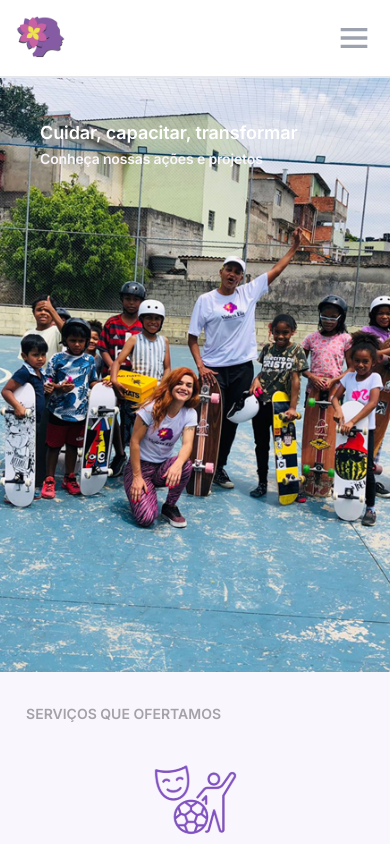
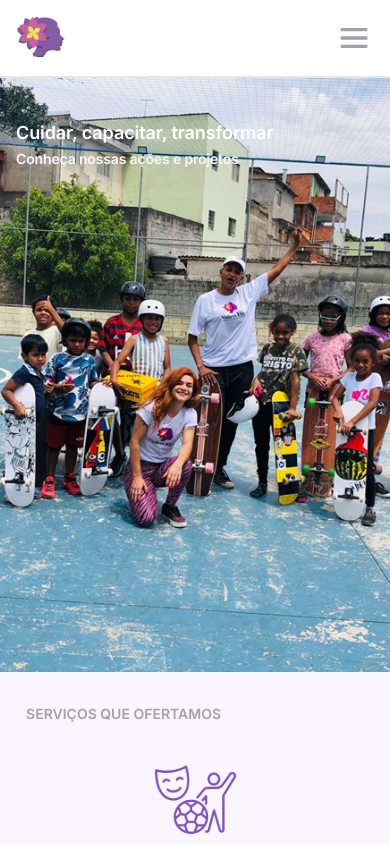
Before and after one commit to Projeto-FrontEnd-Fusion/Aceve-website-development, a Next.js app: page /o-que-fazemos in a window 390 px wide. Shown: the top 844 px of the page. Built offline with nearby package versions, Linux system fonts and the light colour scheme; a web font is replaced by a local one.

Commit message:
fix: update responsive padding values to align with Figma design

```diff
--- a/src/features/what-we-do/components/BannerSection.tsx
+++ b/src/features/what-we-do/components/BannerSection.tsx
@@ -4,7 +4,7 @@ import bannerImage from "@/assets/banner-what-we-do.png";
 export default function BannerSection() {
   return (
     <section className="relative w-full overflow-hidden">
-      <div className="relative flex flex-col items-start gap-1 h-[37.125rem] px-[2.5rem] py-[2.6875rem] z-20">
+      <div className="relative flex flex-col items-start gap-1 h-[37.125rem] px-4 tablet:px-8 desktop:px-10 py-[2.6875rem] z-20">
         <div className="absolute inset-0 -z-10">
           <Image
             src={bannerImage}
```
